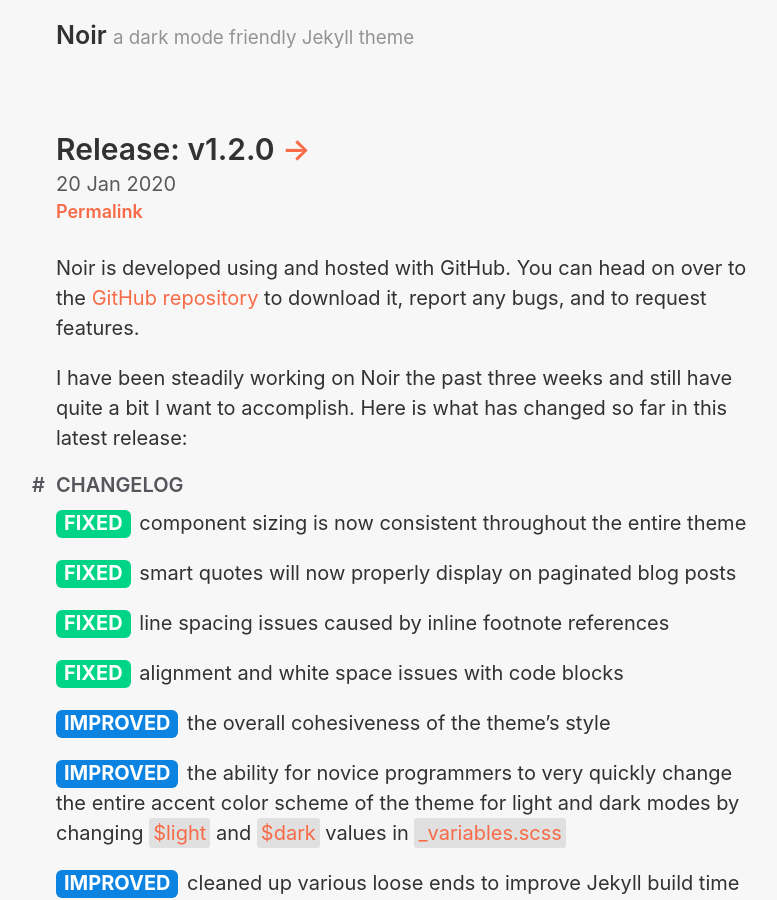
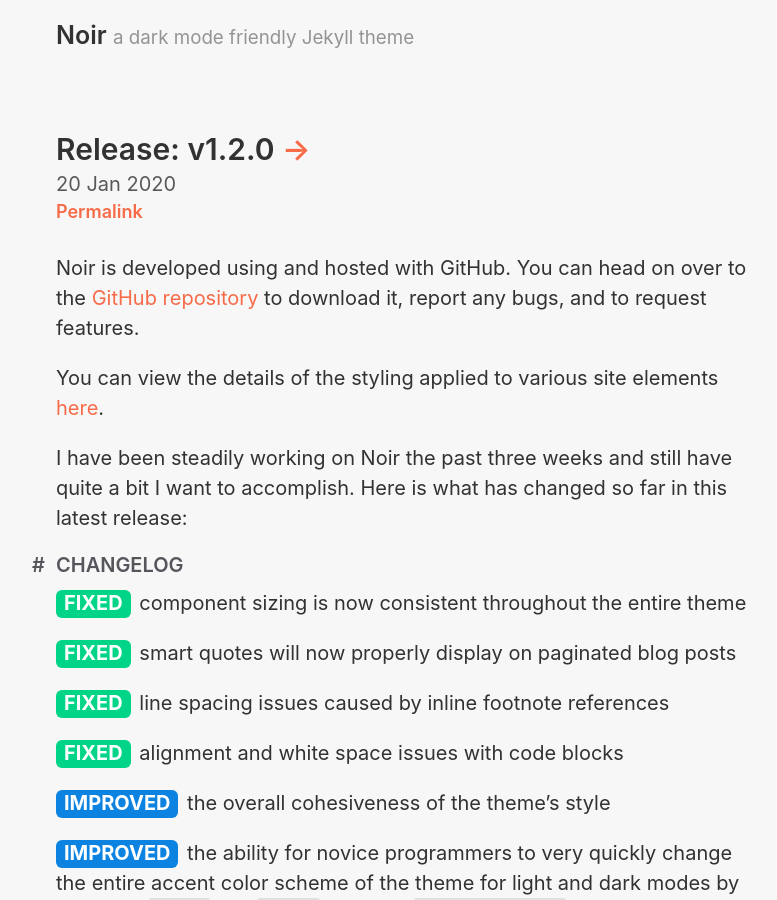
Before and after one commit to essentialenemy/noir, a Jekyll site: the page built from index.html, in a window 1280 px wide and 900 px high. Shown: the whole window, without its empty margins (234-1011 px from the left). Built offline with Jekyll 4.4.1, drawn with Linux system fonts in a browser that asks for light colours; the list of posts is cut into pages by our own code; some of the changed lines change nothing that is shown.

Commit message:
Created a styles page to document the design of various elements.

```diff
--- a/_posts/2020-01-20-release-v-1-2-0.md
+++ b/_posts/2020-01-20-release-v-1-2-0.md
@@ -6,6 +6,8 @@
 ---
 
 Noir is developed using and hosted with GitHub. You can head on over to the [GitHub repository]({{ site.github.repo }}) to download it, report any bugs, and to request features.
+
+You can view the details of the styling applied to various site elements [here](/styles/).
 
 I have been steadily working on Noir the past three weeks and still have quite a bit I want to accomplish. Here is what has changed so far in this latest release:
 
--- /dev/null
+++ b/styles.md
@@ -0,0 +1,92 @@
+---
+layout: page
+title: Styles
+---
+
+<p class="message">
+  <small>This page serves to document the style of various elements used in the site's design.</small>
+</p>
+
+## <small>THIS IS A HEADER</small>
+
+This is the font, size, color and spacing of regular ol' paragraph <p> text. Using Markdown makes it dead simple
+to make text *italic*, **bold** or ***bold and italic***.
+
+term
+: definition
+
+If you want to reference a footnote it appears like this[^1] in a sentence.
+
+Quotes look nice:
+
+>"My fellow Americans, we are and always will be a nation of immigrants. We were strangers once, too."
+>
+><cite>~ Barack Obama</cite>
+
+So do tables:
+
+| This          | Is A          | Table |
+| ------------- |:-------------:| -----:|
+| Column 1      | happens to be | left-aligned |
+| Column 2      | is the one    |  that's centered |
+| Column 3      | is actually    |    right-aligned |
+
+Here are the buttons whose class names and colors can be easily customized:
+
+<span class="added">added</span> This span class is named "added" but you can change it.
+
+<span class="removed">removed</span> This span class is named "removed" but you can change it.
+
+<span class="improved">improved</span> This span class is named "improved" but you can change it.
+
+<span class="fixed">fixed</span> This span class is named "fixed" but you can change it.
+
+<span class="soon">coming soon</span> This span class is named "soon" but you can change it.
+
+
+Remember to buy:
+1. Milk
+2. Bread
+3. Eggs
+
+Don't forget:
+- To review all code
+- Write up the changelog
+- Make coffee when you're done
+
+To Do:
+- [x] Update Homebrew
+- [ ] Update all of your gem dependencies
+- [x] Drag your feet on updating gem dependencies
+
+Here are the message boxes with the optional close button enabled:
+
+<p class="message"><span class="closebtn" onclick="this.parentElement.style.display='none';">&times;</span><small><b>Message:</b> This is a sentence inside of a message box.</small></p>
+<p class="green"><span class="closebtn" onclick="this.parentElement.style.display='none';">&times;</span><small><b>Success!</b> This is a sentence inside of a message box.</small></p>
+<p class="yellow"><span class="closebtn" onclick="this.parentElement.style.display='none';">&times;</span><small><b>Caution!</b> This is a sentence inside of a message box.</small></p>
+<p class="orange"><span class="closebtn" onclick="this.parentElement.style.display='none';">&times;</span><small><b>Warning!</b> This is a sentence inside of a message box.</small></p>
+<p class="red"><span class="closebtn" onclick="this.parentElement.style.display='none';">&times;</span><small><b>Danger!</b> This is a sentence inside of a message box.</small></p>
+<p class="purple"><span class="closebtn" onclick="this.parentElement.style.display='none';">&times;</span><small><b>Please Note:</b> This is a sentence inside of a message box.</small></p>
+<p class="blue"><span class="closebtn" onclick="this.parentElement.style.display='none';">&times;</span><small><b>Information:</b> This is a sentence inside of a message box.</small></p>
+
+Try to only eat an entire bag of candy once a ~~week~~ month.
+
+If you include any inline `code` it looks awesome.
+
+A code block highlights the [syntax](https://en.wikipedia.org/wiki/Syntax_(programming_languages)) and displays the language:
+
+{% highlight ruby %}
+def test(a=1,b=2,c=a+b)
+  puts "#{a},#{b},#{c}"
+end
+test        =>  1,2,3
+test 5      =>  5,2,7
+test 4, 6   =>  4,6,10
+test 3, 4, 6   =>  3,4,6
+{% endhighlight %}
+
+
+
+***
+
+[^1]: When a footnote is clicked or tapped on it will be highlighted and outlined Wikipedia-style.
```
